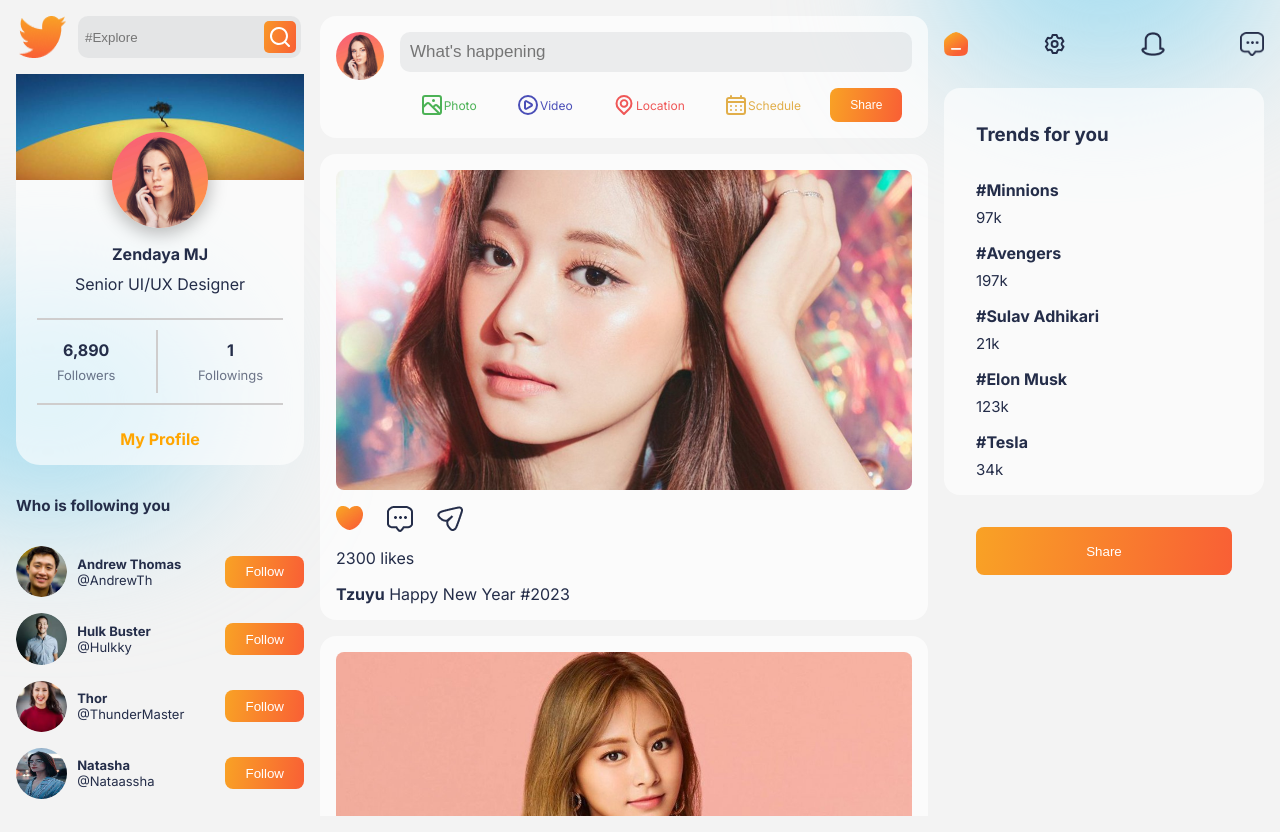
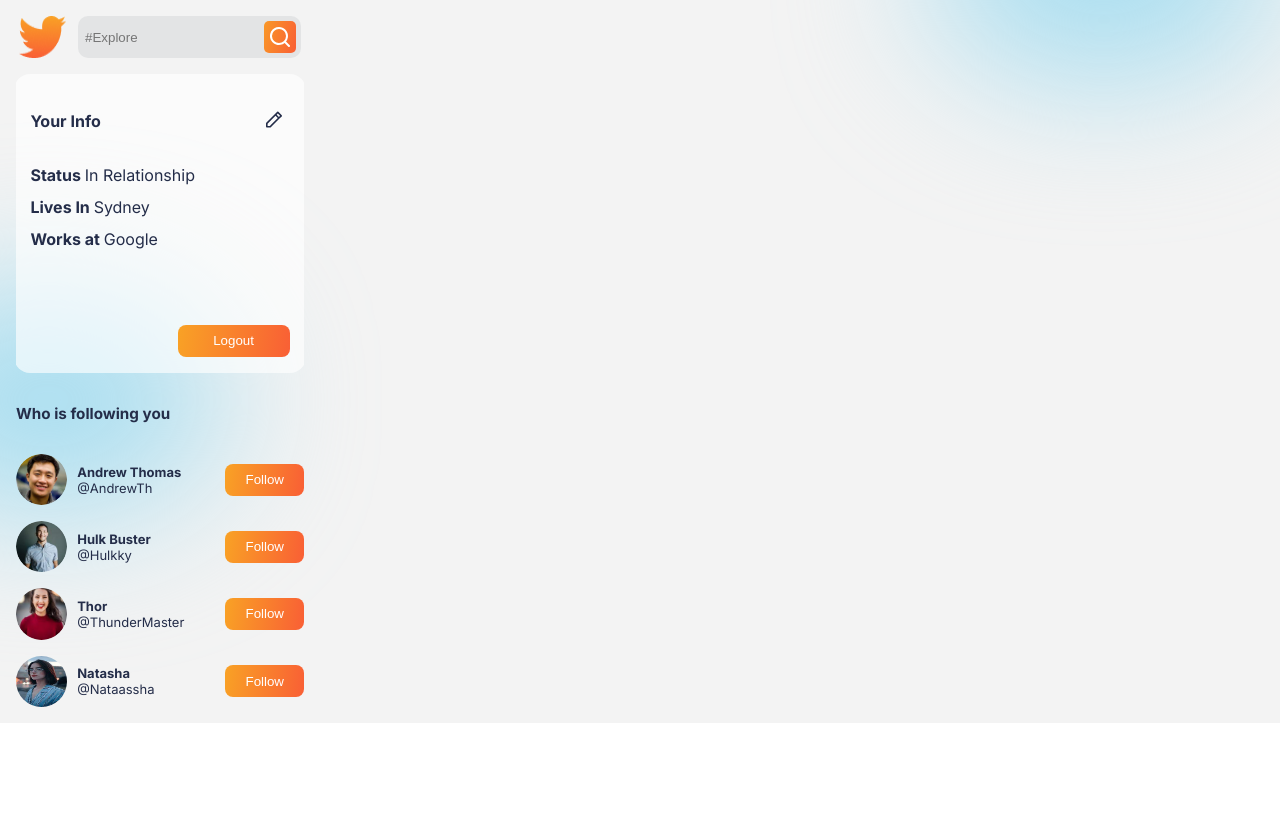
Before and after one commit to Sulav21/socialinsta-frontend, a React (Create React App) app: page / in a window 1280 px wide. After the commit the page ends 800 px from the top, so only its background shows below. Built offline with nearby package versions, Linux system fonts and the light colour scheme.

Commit message:
profile side completed

```diff
--- a/src/App.js
+++ b/src/App.js
@@ -1,11 +1,13 @@
 import "./App.css";
 import { Home } from "./pages/home/Home";
+import { Profile } from "./pages/Profile/Profile";
 function App() {
   return <div className="App">
     <div className='blur' style={{top:'-18%',right:"0"}} >
     </div>
     <div className='blur' style={{top:'36%',left:"-8rem"}} ></div>
-    <Home />
+    {/* <Home /> */}
+    <Profile />
   </div>;
 }
 
--- /dev/null
+++ b/src/components/InfoCard/InfoCard.css
@@ -0,0 +1,26 @@
+.InfoCard{
+    display: flex;
+   flex-direction: column;
+    gap: 0.75rem;
+    background-color: var(--cardColor);
+    padding: 1rem;
+    border-radius: 1rem;
+    width: 90%;
+}
+
+.InfoHead{
+    display: flex;
+    justify-content: space-between;
+    align-items: center;
+}
+
+.InfoHead>div:hover{
+    cursor: pointer;
+}
+
+.logout-btn{
+    width: 7rem;
+    height: 2rem;
+    margin-top: 4rem;
+    align-self: flex-end;
+}
--- /dev/null
+++ b/src/components/InfoCard/InfoCard.jsx
@@ -0,0 +1,35 @@
+import React from 'react'
+import './InfoCard.css'
+import {UilPen} from '@iconscout/react-unicons'
+
+export const InfoCard = () => {
+  return (
+   <div className="InfoCard">
+   <div className="InfoHead">
+    <h4>Your Info</h4>
+    <div>
+    <UilPen width='2rem' height='1.2rem'/>
+    </div>
+   </div>
+   <div className="info">
+    <span>
+        <b>Status </b>
+    </span>
+    <span>In Relationship</span>
+   </div>
+   <div className="info">
+    <span>
+        <b>Lives In </b>
+    </span>
+    <span>Sydney</span>
+   </div>
+   <div className="info">
+    <span>
+        <b>Works at </b>
+    </span>
+    <span>Google</span>
+   </div>
+   <button className='btn logout-btn'>Logout</button>
+   </div>
+  )
+}
--- /dev/null
+++ b/src/components/ProfileLeft/ProfileLeft.jsx
@@ -0,0 +1,14 @@
+import React from 'react'
+import {LogoSearch} from '../LogoSearch/LogoSearch'
+import {FollowersCard} from '../FollowersCard/FollowersCard'
+import { InfoCard } from '../InfoCard/InfoCard'
+
+export const ProfileLeft = () => {
+  return (
+    <div className="profileSide">
+      <LogoSearch />
+      <InfoCard />
+      <FollowersCard />
+    </div>
+  )
+}
--- /dev/null
+++ b/src/pages/Profile/Profile.css
@@ -0,0 +1,6 @@
+.Profile{
+    position: relative;
+    display: grid;
+    grid-template-columns: 18rem auto 20rem;
+    gap: 1rem;
+}
--- /dev/null
+++ b/src/pages/Profile/Profile.jsx
@@ -0,0 +1,11 @@
+import React from 'react'
+import { ProfileLeft } from '../../components/ProfileLeft/ProfileLeft'
+import './Profile.css'
+
+export const Profile = () => {
+  return (
+    <div className="Profile">
+        <ProfileLeft />
+    </div>
+  )
+}
```
